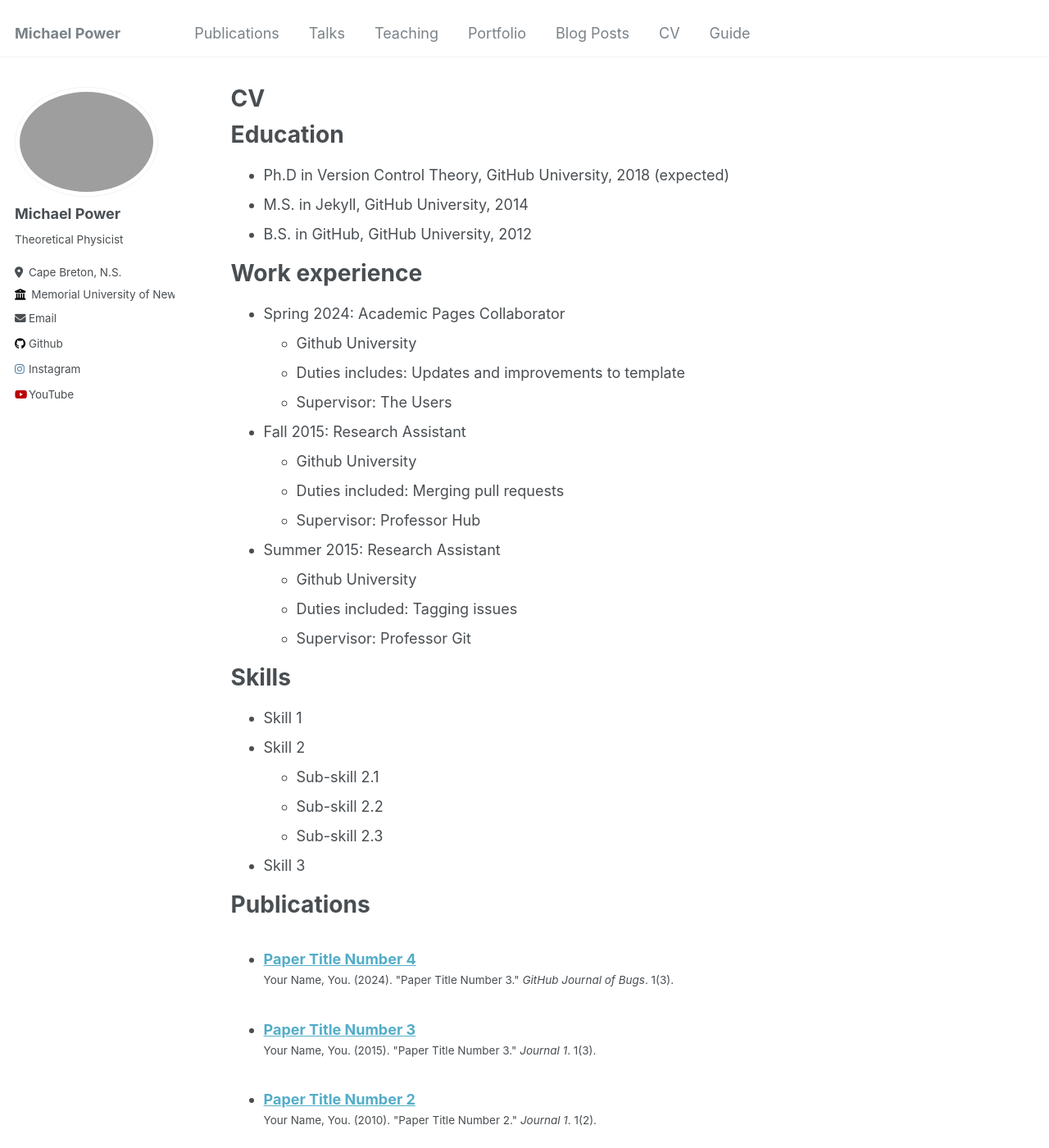
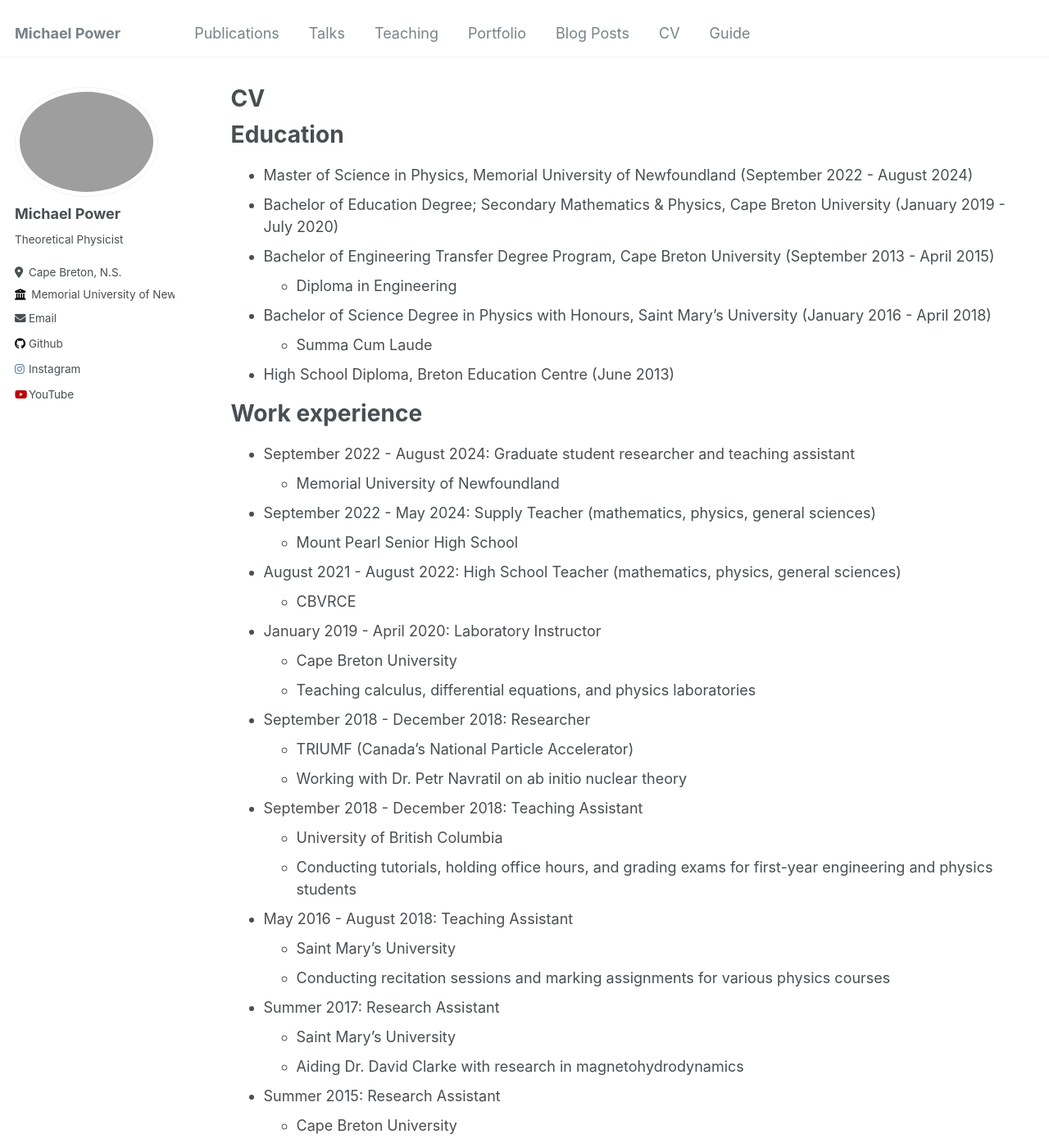
Before and after one commit to Mike-Power666/Mike-Power666.github.io, a Jekyll site: the page built from _pages/cv.md, in a window 1280 px wide and 1400 px high. Shown: the whole window at 82% size. Built offline with Jekyll 4.4.1, drawn with Linux system fonts in a browser that asks for light colours; some of the changed text lies outside the part shown.

Commit message:
Update cv.md

```diff
--- a/_pages/cv.md
+++ b/_pages/cv.md
@@ -7,51 +7,109 @@ redirect_from:
   - /resume
 ---
 
-{% include base_path %}
-
 Education
 ======
-* Ph.D in Version Control Theory, GitHub University, 2018 (expected)
-* M.S. in Jekyll, GitHub University, 2014
-* B.S. in GitHub, GitHub University, 2012
+* Master of Science in Physics, Memorial University of Newfoundland (September 2022 - August 2024)
+* Bachelor of Education Degree; Secondary Mathematics & Physics, Cape Breton University (January 2019 - July 2020)
+* Bachelor of Engineering Transfer Degree Program, Cape Breton University (September 2013 - April 2015)
+  * Diploma in Engineering
+* Bachelor of Science Degree in Physics with Honours, Saint Mary's University (January 2016 - April 2018)
+  * Summa Cum Laude
+* High School Diploma, Breton Education Centre (June 2013)
 
 Work experience
 ======
-* Spring 2024: Academic Pages Collaborator
-  * Github University
-  * Duties includes: Updates and improvements to template
-  * Supervisor: The Users
+* September 2022 - August 2024: Graduate student researcher and teaching assistant
+  * Memorial University of Newfoundland
 
-* Fall 2015: Research Assistant
-  * Github University
-  * Duties included: Merging pull requests
-  * Supervisor: Professor Hub
+* September 2022 - May 2024: Supply Teacher (mathematics, physics, general sciences)
+  * Mount Pearl Senior High School
+
+* August 2021 - August 2022: High School Teacher (mathematics, physics, general sciences)
+  * CBVRCE
+
+* January 2019 - April 2020: Laboratory Instructor
+  * Cape Breton University
+  * Teaching calculus, differential equations, and physics laboratories
+
+* September 2018 - December 2018: Researcher
+  * TRIUMF (Canada’s National Particle Accelerator)
+  * Working with Dr. Petr Navratil on ab initio nuclear theory
+
+* September 2018 - December 2018: Teaching Assistant
+  * University of British Columbia
+  * Conducting tutorials, holding office hours, and grading exams for first-year engineering and physics students
+
+* May 2016 - August 2018: Teaching Assistant
+  * Saint Mary's University
+  * Conducting recitation sessions and marking assignments for various physics courses
+
+* Summer 2017: Research Assistant
+  * Saint Mary's University
+  * Aiding Dr. David Clarke with research in magnetohydrodynamics
 
 * Summer 2015: Research Assistant
-  * Github University
-  * Duties included: Tagging issues
-  * Supervisor: Professor Git
+  * Cape Breton University
+  * Aiding Dr. Geoffrey Lee-Dadswell with research in statistical mechanics
 
-Skills
+* Summer 2013, Summer 2015: Summer Student
+  * Nova Scotia Power Inc. (Lingan Generating Station)
+  * Worked in the utility shop, assisting in the care and maintenance of the plant
+
+* September 2014 - April 2015: Teaching Assistant
+  * Cape Breton University
+  * Marking physics assignments for first-year students and assisting in their tutorial sessions
+
+* Summer 2014: Summer Student
+  * Cape Breton Regional Municipality
+  * Town maintenance
+
+* September 2010 - Present: Tutor
+  * Private Tutoring
+  * Working with students facing challenges in mathematics and physics (high school and university)
+
+  Awards and Scholarships
 ======
-* Skill 1
-* Skill 2
-  * Sub-skill 2.1
-  * Sub-skill 2.2
-  * Sub-skill 2.3
-* Skill 3
+* 2012 Lieutenant Governor’s Medal
+* 2013-2015 Dean’s Scholarship, Cape Breton University
+* 2013-2015 Dean’s Honour List, Cape Breton University
+* 2015 Cape Breton Professional Engineering Memorial Scholarship
+* 2015 Engineers Nova Scotia Entrance Scholarship
+* 2015 Engineers Nova Scotia Award
+* 2015 Silver Medal in Engineering (for highest GPA in class)
+* 2017 NSERC, Undergraduate Student Research Award
+* 2017 Saint Mary’s University Undergraduate Symposium Winner
+* 2018 Admitted to the President's Hall of Academic Excellence - Saint Mary's University
+* 2016-2018 Dean’s Honour List, Saint Mary’s University
+* 2022 Outstanding Teacher Award, Cabot High School
+* 2023 Commencement Speaker, Cabot High School (invited by the graduating class)
+* 2023-2024 NSERC, Canada Graduate Scholarships - Master’s Program
+* 2023-2024 Dean’s Scholarship, Memorial University of Newfoundland
+* 2024 Inducted as a Fellow of the School of Graduate Studies - Memorial University of Newfoundland
+* 2024 Commencement Speaker, Cabot High School (invited by the graduating class)
 
-Publications
+Computational Skills
 ======
-  <ul>{% for post in site.publications reversed %}
-    {% include archive-single-cv.html %}
-  {% endfor %}</ul>
+* Proficient with Windows, Mac, and Linux operating systems, Microsoft Office, LaTeX, etc.
+* Skilled with academic research level FORTRAN, Python, and C++ computer programming.
+* Skilled in programming with OpenMP and MPI.
+* Skilled at utilizing Compute Canada’s Cedar Supercluster for parallel computation.
+* Skilled with various PASCO scientific laboratory apparatus.
 
-Talks
+Certifications
 ======
-  <ul>{% for post in site.talks reversed %}
-    {% include archive-single-talk-cv.html  %}
-  {% endfor %}</ul>
+* Newfoundland and Labrador Teacher’s Certificate
+* Nova Scotia Teacher’s Certificate
+* ACENET Parallel Computing School Certificate of Completion
+
+Research Publications
+======
+* Power, M.T. (2018). On the Theory of Ambipolar Diffusion, with Applications to Astrophysical Jets (Honours dissertation). Retrieved from Saint Mary’s University Library Database. [Access](http://library2.smu.ca/handle/01/27887)
+* Lee-Dadswell, G. R., Barrett, N., & Power, M. (2017). Cluster Sizes in a Classical Lennard-Jones Chain. Physical Review E, 96(3). [DOI](https://doi.org/10.1103/PhysRevE.96.032144)
+
+In Progress
+* Clarke, D. A., Power, M. T., & MacMackin, C. T. (n.d.). Adiabatic and isothermal, two- and one-fluid models for ambipolar diffusion. MNRAS.
+* Power, M. T., Neilson, H. R. (n.d.). The Curious Case of V CVn: Time-Dependent Hydrodynamic Simulations of Stellar Wind Bow Shocks. MNRAS.
 
 Teaching
 ======
@@ -59,6 +117,8 @@ Teaching
     {% include archive-single-cv.html %}
   {% endfor %}</ul>
 
-Service and leadership
+  Talks
 ======
-* Currently signed in to 43 different slack teams
+  <ul>{% for post in site.talks reversed %}
+    {% include archive-single-talk-cv.html  %}
+  {% endfor %}</ul>
```
